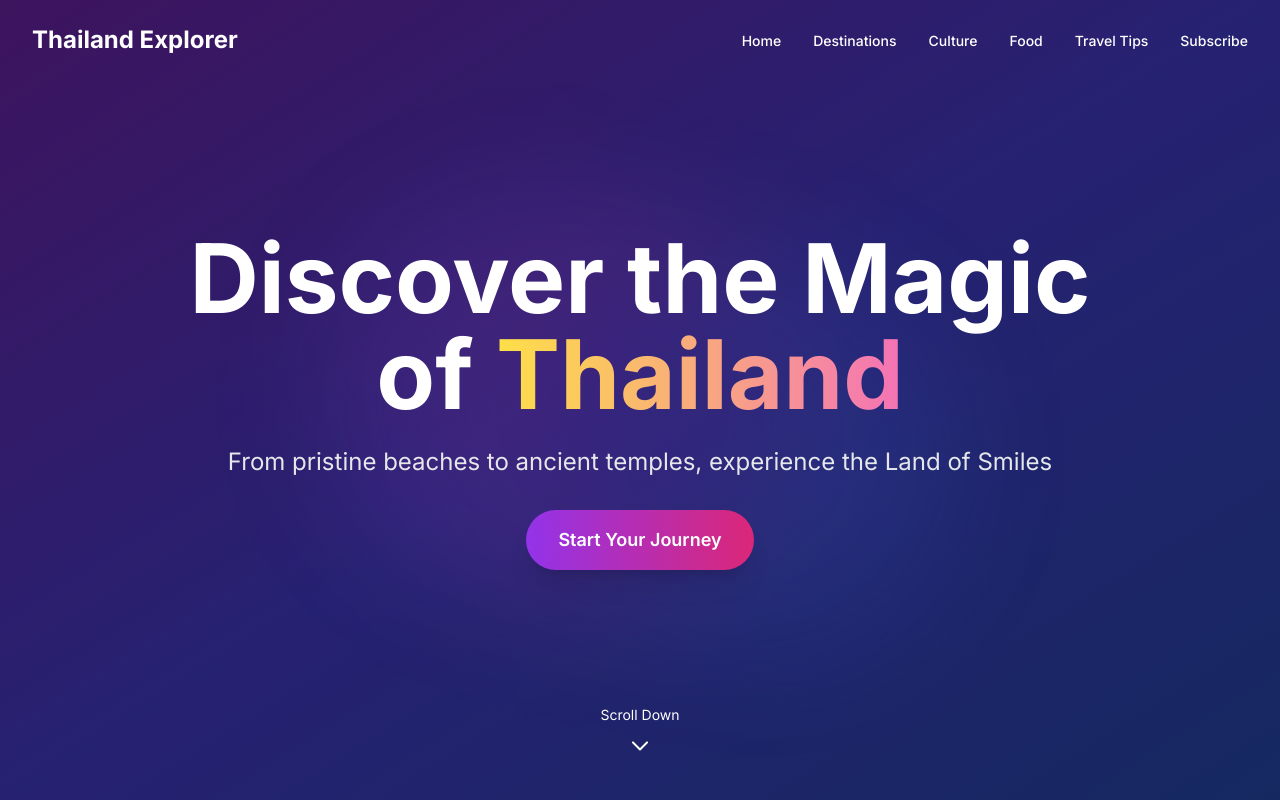
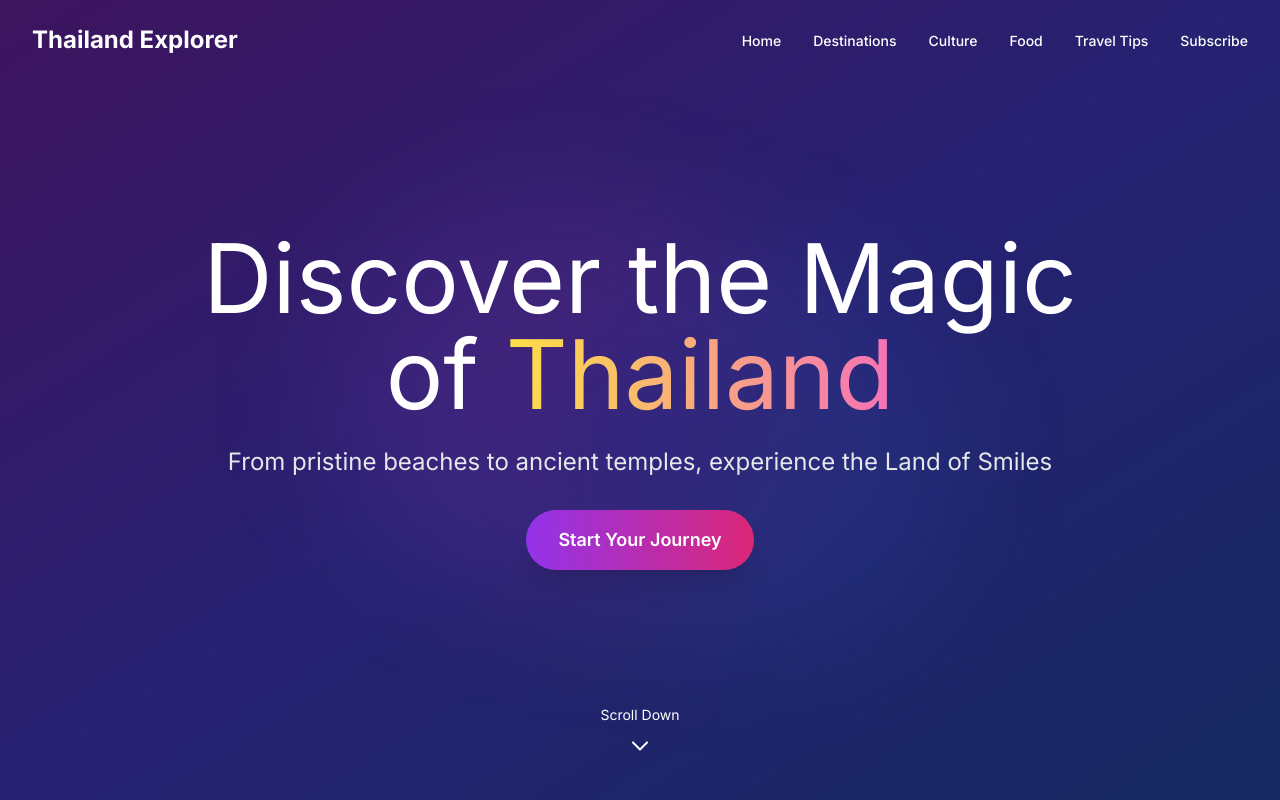
Before and after one commit to nitiponkhml/traveler, a Next.js app: page / in a window 1280 px wide. Shown: the top 800 px of the page. Built offline with nearby package versions, Linux system fonts and the light colour scheme.

Commit message:
chore: correction warning

```diff
--- a/components/Hero.tsx
+++ b/components/Hero.tsx
@@ -19,7 +19,7 @@ export default function Hero() {
 
       {/* Content */}
       <div className="relative z-10 text-center px-4 sm:px-6 lg:px-8 max-w-5xl mx-auto">
-        <h1 className="text-5xl md:text-7xl lg:text-8xl font-bold text-white mb-6 animate-fade-in font-[var(--font-playfair)]">
+        <h1 className="text-5xl md:text-7xl lg:text-8xl text-white mb-6 animate-fade-in font-[var(--font-playfair)]">
           Discover the Magic of{" "}
           <span className="bg-gradient-to-r from-yellow-300 to-pink-400 bg-clip-text text-transparent">
             Thailand
```
